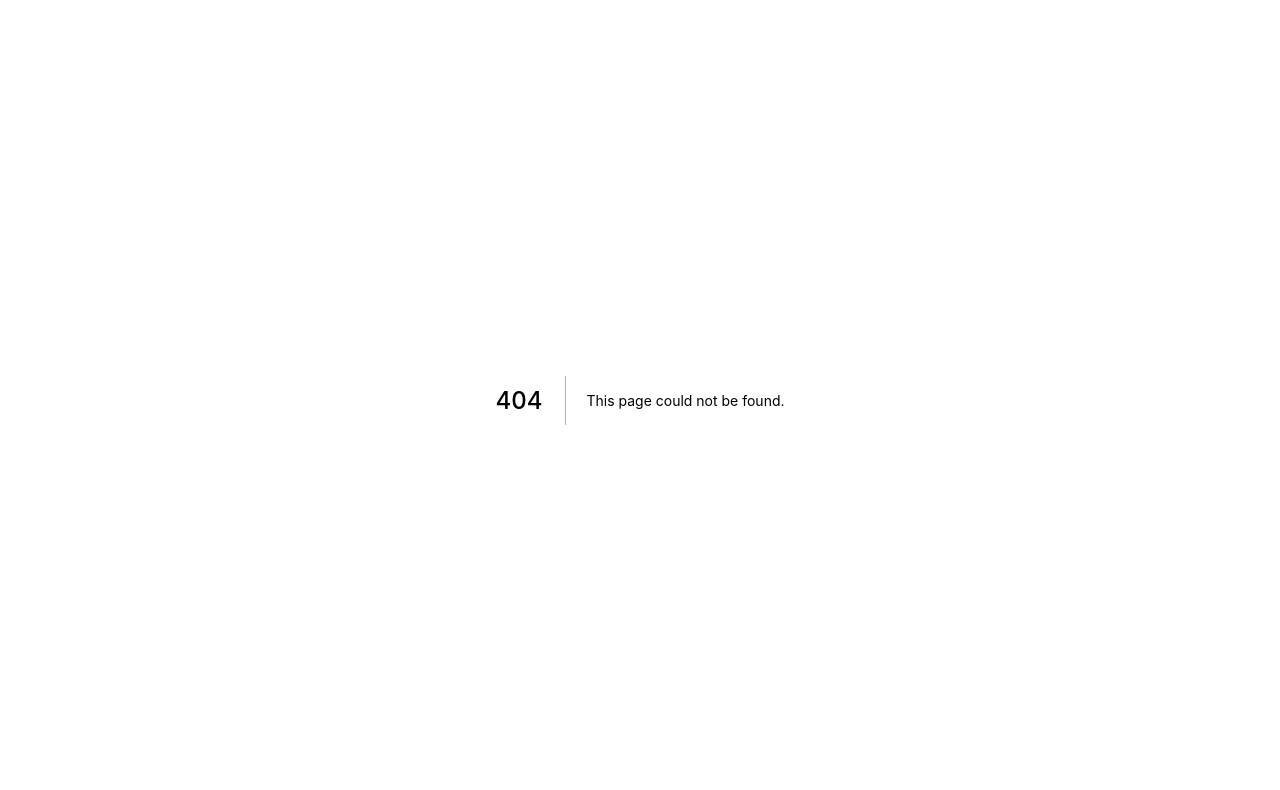
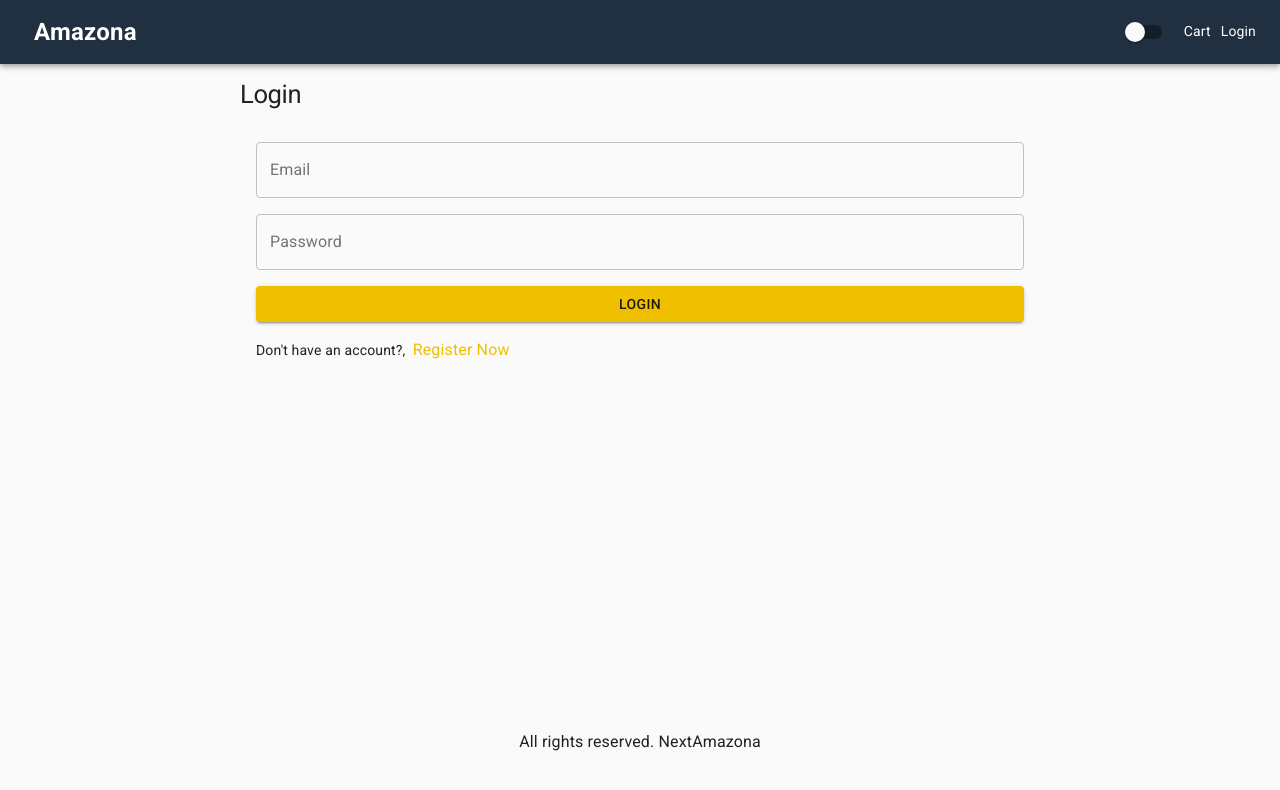
Before and after one commit to adnanerlansyah403/amazona-v2, a Next.js app: page /login in a window 1280 px wide. Before the commit this address had no page. Shown: the top 790 px of the page. Built offline with nearby package versions, Linux system fonts and the light colour scheme.

Commit message:
Update Remove Cart Items & Create Login Page

```diff
--- /dev/null
+++ b/pages/login.js
@@ -0,0 +1,47 @@
+import React from 'react'
+import Layout from './../components/Layout';
+import { Button, List, ListItem, TextField, Typography } from '@material-ui/core';
+import useStyles from '../utils/styles';
+import Link from 'next/link';
+
+export default function LoginScreen() {
+
+    const classes = useStyles();
+
+  return (
+    <Layout title="Login">
+      <form className={classes.form}>
+        <Typography component="h1" variant="h1">
+            Login
+        </Typography>
+        <List>
+            <ListItem>
+                <TextField
+                variant='outlined' fullWidth id="email" label="Email"
+                inputProps={{ type: 'email' }}
+                >
+                </TextField>
+            </ListItem>
+            <ListItem>
+                <TextField
+                variant='outlined' fullWidth id="password" label="Password"
+                inputProps={{ type: 'password' }}
+                >
+                </TextField>
+            </ListItem>
+            <ListItem>
+                <Button variant="contained" type="submit" fullWidth color="primary">
+                    Login
+                </Button>
+            </ListItem>
+            <ListItem>
+                Don&apos;t have an account?, &nbsp;
+                <Typography color="primary">
+                    <Link href="/register"> Register Now </Link>
+                </Typography>
+            </ListItem>
+        </List>
+      </form>
+    </Layout>
+  )
+}
--- a/utils/Store.js
+++ b/utils/Store.js
@@ -25,6 +25,11 @@
         Cookies.set('cartItems', JSON.stringify(cartItems));
         return { ...state, cart: {...state.cart, cartItems }};
     }
+    case 'CART_REMOVE_ITEM': {
+      const cartItems = state.cart.cartItems.filter((item) => item._id !== action.payload._id);
+      Cookies.set('cartItems', JSON.stringify(cartItems));
+      return { ...state, cart: {...state.cart, cartItems }};
+    }
     default:
       return state;
   }
--- a/utils/styles.js
+++ b/utils/styles.js
@@ -24,6 +24,10 @@
     },
     section: {
         marginBlock: '10px',
+    },
+    form: {
+        maxWidth: 800,
+        margin: '0 auto',
     }
 });
 
```
Also changed, not shown: pages/cart.js (+40 -6 lines), pages/index.js (+21 -1 lines), pages/product/[slug].js (+5 -3 lines), pages/shipping.js (added, +15 -0 lines).
